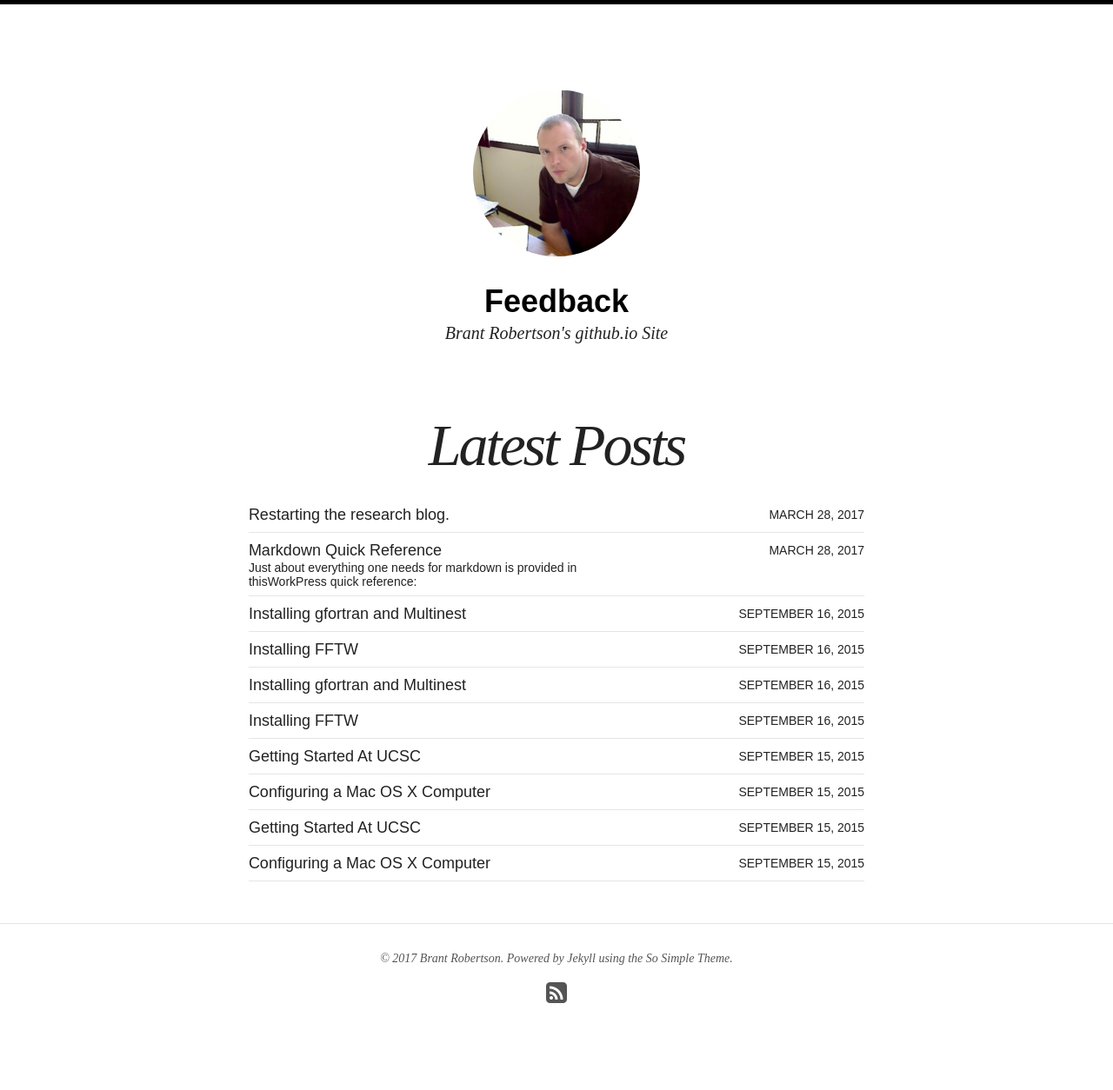
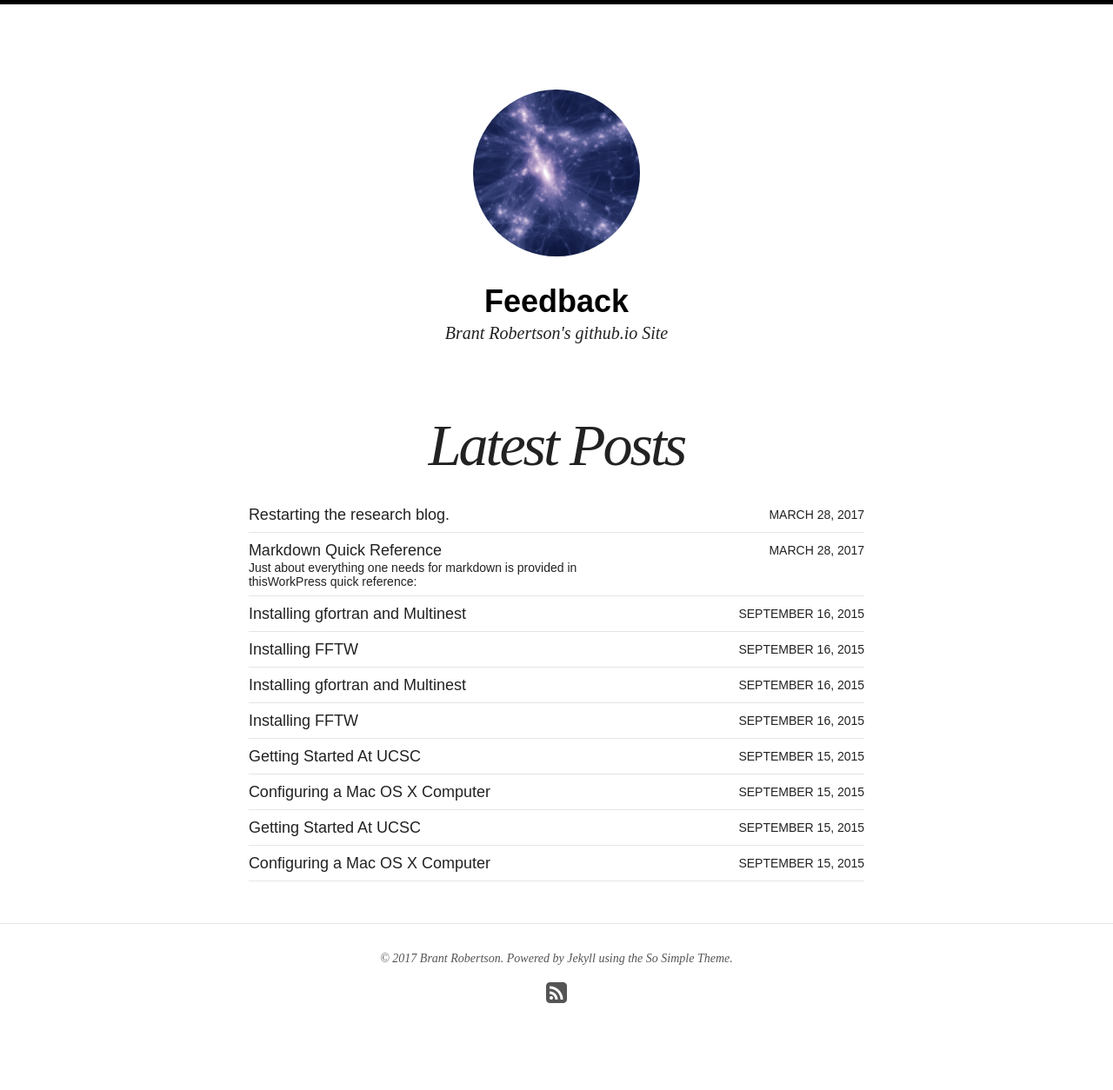
Before and after one commit to brantr/brantr.github.io, a Jekyll site: the page built from index.html, in a window 1280 px wide. Shown: the whole page at 87% size. Built offline with Jekyll 4.4.1, drawn with Linux system fonts in a browser that asks for light colours; nearby versions of some CDN libraries.

Commit message:
Changing site logo to dm.

```diff
--- a/_config.yml
+++ b/_config.yml
@@ -3,7 +3,7 @@
 title: Feedback
 locale: en_US
 description: Brant Robertson's github.io Site
-logo: brant.jpg
+logo: dm_small.png
 search: true
 url: http://brantr.github.io
 
```
Also changed, not shown: images/dm_small.png (added).
